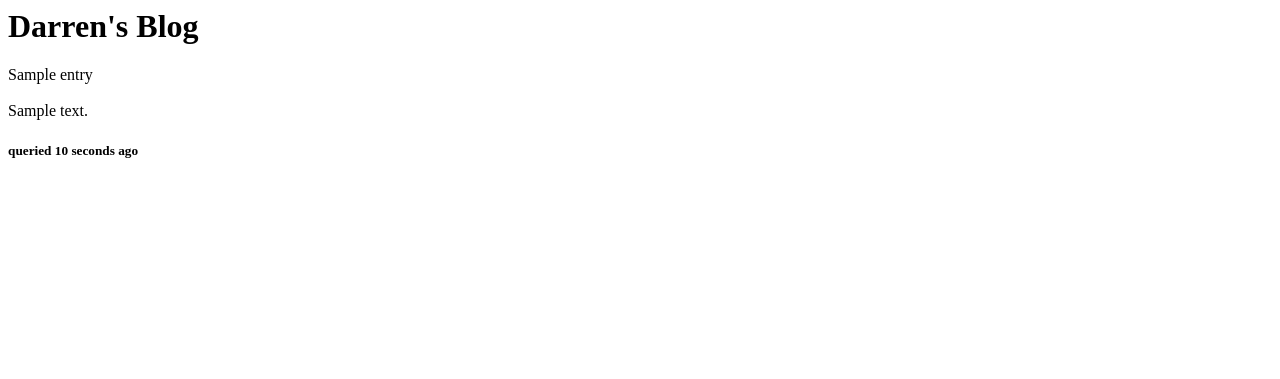
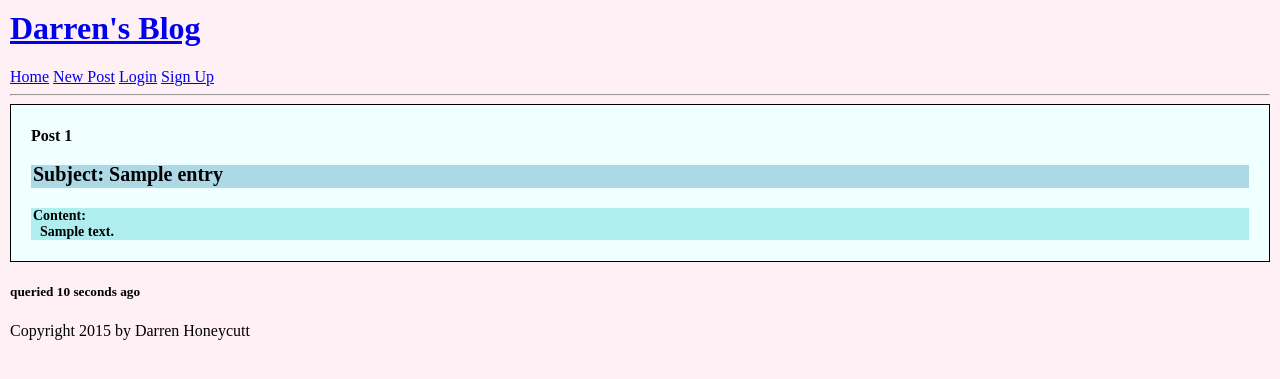
Before and after one commit to dhcutt/blog-darren, a Python web app: template templates/entry.html in a window 1280 px wide. Shown: the top 379 px of the page. Run offline with Jinja, Linux system fonts and the light colour scheme; the template is opened without the code that fills it: most values are stand-ins (such as "Sample title", 1, 10 or a date in 2020).

Commit message:
Added Jinja2 HTML templates, added CSS to the pages, updated HTML, navigation panel added, footer added, and layout updated.

```diff
--- a/app.yaml
+++ b/app.yaml
@@ -9,6 +9,12 @@ handlers:
   static_files: favicon.ico
   upload: favicon\.ico
 
+- url: /css
+  static_dir: css
+
+- url: /blog/css
+  static_dir: css
+
 - url: .*
   script: main.app
 
--- /dev/null
+++ b/css/style.css
@@ -0,0 +1,56 @@
+body {
+	margin: 0px;
+	padding: 10px;
+	background-color: lavenderblush;
+}
+
+.header {
+	width: 300px;
+	display: block;
+}
+
+.navigation {
+	list-style-type: none;
+	margin: 0;
+	padding: 0;
+}
+
+li {
+	display: inline;
+}
+
+.entry {
+	padding-top: 0px;
+	padding-right: 20px;
+	padding-bottom: 0px;
+	padding-left: 20px;
+	border: 1px solid black;
+	background-color: azure;
+}
+
+.entry-subject {
+	font-size: 20px;
+	padding-bottom: 5px;
+	padding-top: 0px;
+	padding-left: 2px;
+	background-color: lightblue;
+	line-height: 90%;
+}
+
+.entry-header {
+	font-size: 14px;
+	font-weight: bold;
+}
+
+.entry-id {
+	font-size: 14px;
+	float: right;
+	width: 30%;
+}
+
+
+.entry-content {
+	font-size: 14px;
+	padding-left: 2px;
+	background-color: paleturquoise;
+}
--- /dev/null
+++ b/templates/base.html
@@ -0,0 +1,30 @@
+<!DOCTYPE = html>
+<html>
+	<head>
+		<meta charset="utf-8">
+		<title>Darren's Blog</title>
+		<link href="css/style.css" rel="stylesheet">
+	</head>
+
+	<body>
+		<div>
+			<a class="header" href="/blog">
+				<h1 class="header">Darren's Blog</h1>
+			</a>
+			<ul class="navigation">
+				<li><a href="/blog">Home</a><li>
+				<li><a href="/blog/newpost">New Post</a></li>
+				<li><a href="/blog/login">Login</a><li>
+				<li><a href="/blog/signup">Sign Up</a></li>
+
+			</ul>
+			<hr>
+
+			<div id="content"> {% block content %}{% endblock %}</div>
+
+			<div id="footer">
+				Copyright 2015 by Darren Honeycutt
+			</div>
+		</div>
+	</body>
+</html>
--- a/templates/entry.html
+++ b/templates/entry.html
@@ -1,21 +1,20 @@
-<!DOCTYPE = html>
-<html>
-	<head>
-		<title>Darren's Blog</title>
-		<h1>Darren's Blog</h1>
-	</head>
+{% extends "base.html" %}
+{% block content %}
+		<div class="entry">
+			<h4> Post {{entry.key().id()}}
+			<p class="entry-subject">
+				Subject: {{entry.subject}}
+			</p>
+			<p class="entry-content">
+				Content:
+				<br>
+				&nbsp; {{entry.content}}
 
-	<body>
-		{{entry.subject}}
-		<br><br>
-		{{entry.content}}
+			</p>
+		</div>
 
 		<div>
 			<h5> queried {{seconds}} seconds ago
 			</h5>
 		</div>
-
-	</body>
-
-
-</html>
+{% endblock %}
```
Also changed, not shown: templates/blog.html (+19 -15 lines), templates/blogOLD.html (added, +34 -0 lines), templates/login.html (+3 -13 lines), templates/post.html (+3 -17 lines), templates/postOLD.html (added, +34 -0 lines), templates/sign.html (+3 -11 lines), 1 other file.
